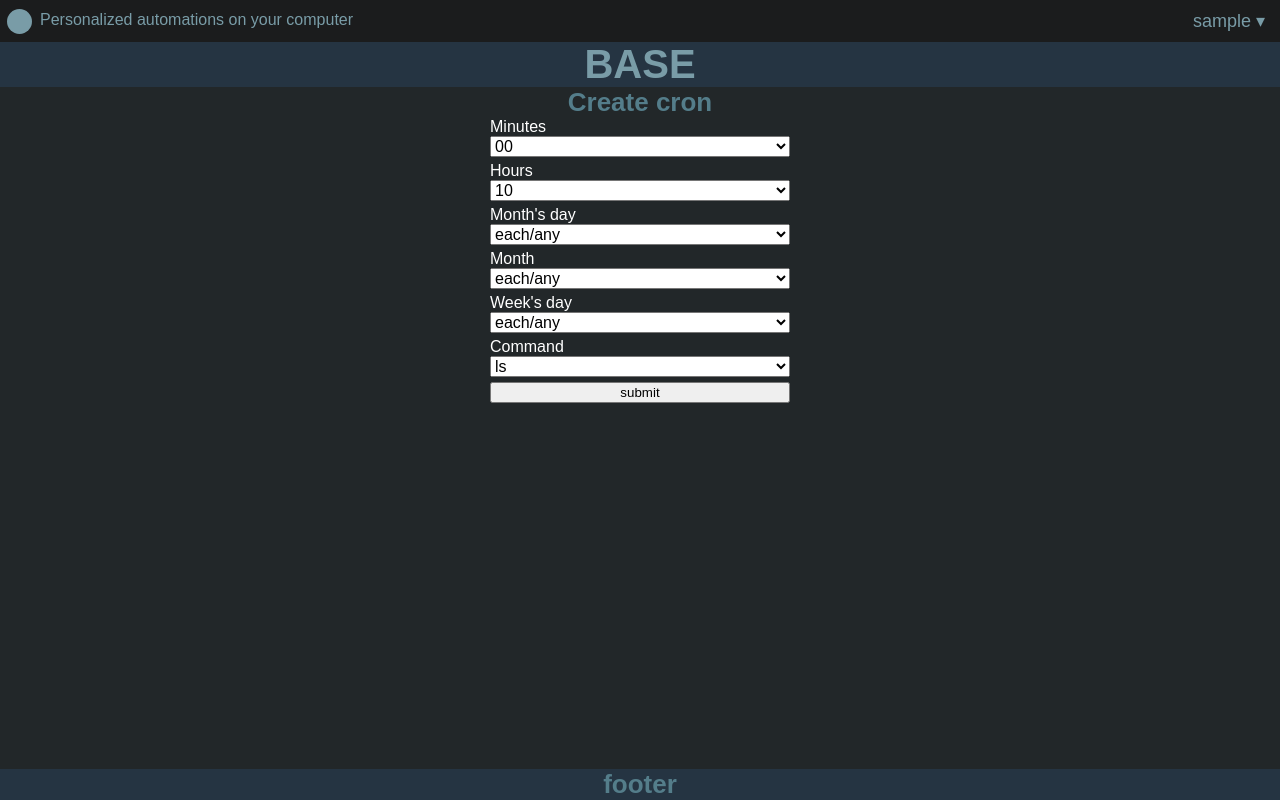
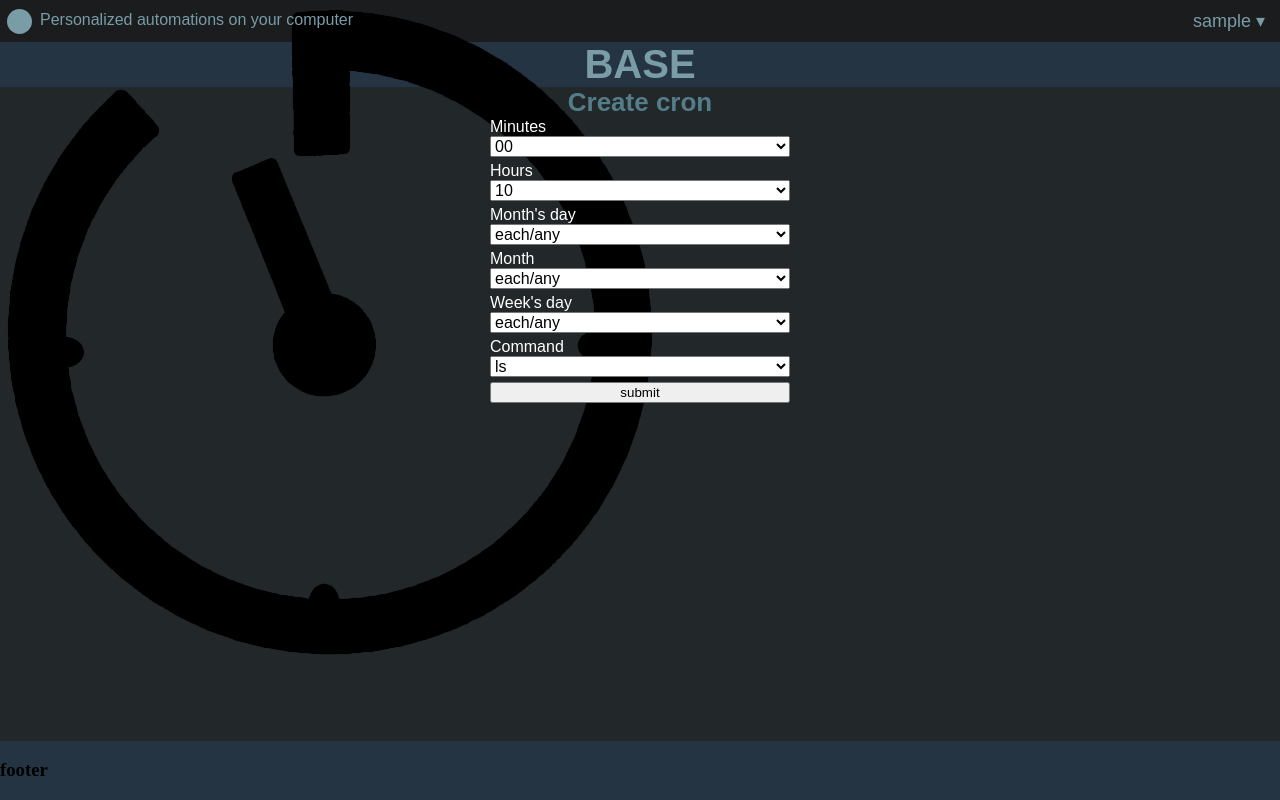
Before and after one commit to electrikbox/Cronos, a Django app: page /cronform/ in a window 1280 px wide. Run offline with Django 3.2, Linux system fonts and the light colour scheme; the visitor is signed in with stand-in values (Sample User, id 1).

Commit message:
add logo

```diff
--- a/Cronos_server/templates/base.html
+++ b/Cronos_server/templates/base.html
@@ -23,7 +23,9 @@
 
       <div class="header_logo_text_and_menu">
 
-        <div class="logo"></div>
+        <div class="logo">
+          <img src="{% static '/img/Cron0S_03.png' %}" alt="logo">
+        </div>
 
         <div class="content__container">
           <ul class="content__container__list">
@@ -75,7 +77,7 @@
     <!-- ============== footer ============== -->
 
     <footer>
-      <h2>footer</h2>
+      <h3>footer</h3>
     </footer>
 
   </body>
```
Also changed, not shown: Cronos_server/static/img/Cron0S_03.png (added).
